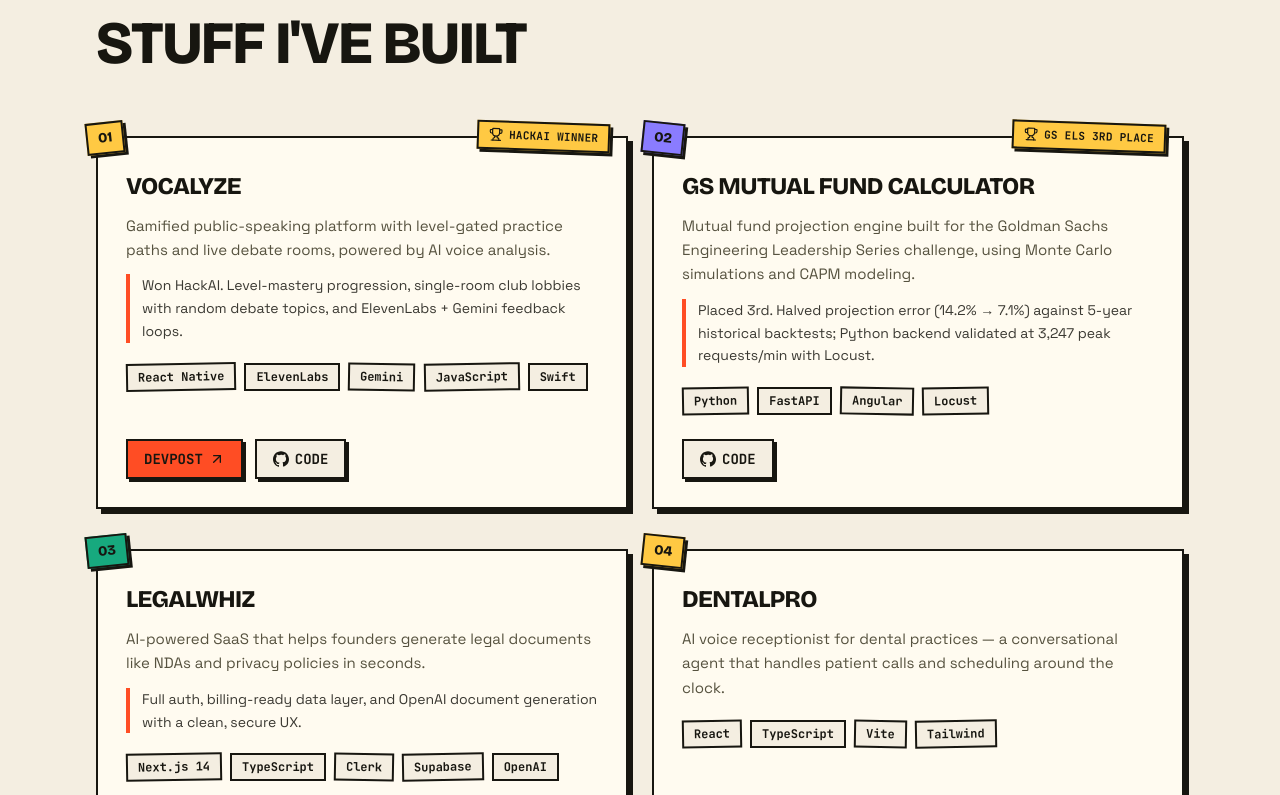
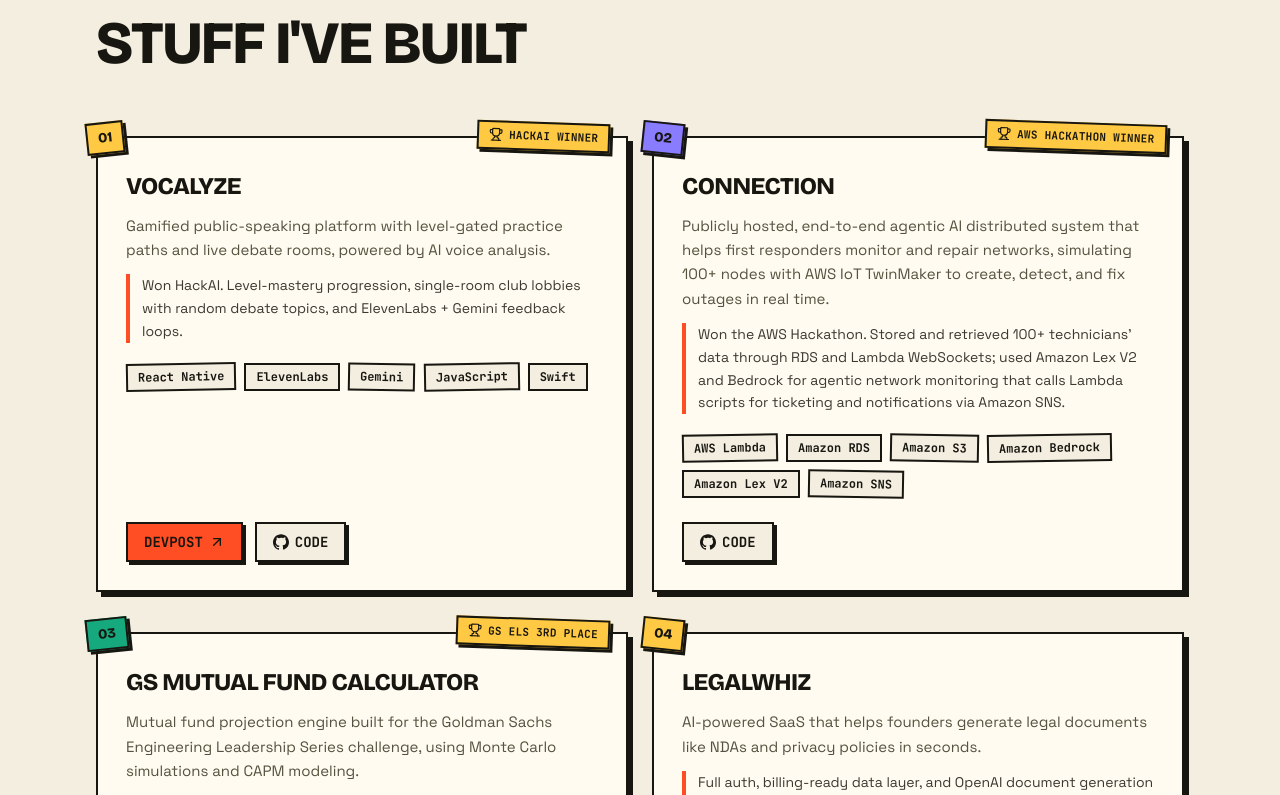
Before and after one commit to jaiom-rola-sp/website, a Next.js app: page / in a window 1280 px wide. Shown: the part 3505-4300 px from the top of the page. Built offline with nearby package versions, Linux system fonts and the light colour scheme; no server answers.

Commit message:
project add

```diff
--- a/content/projects.ts
+++ b/content/projects.ts
@@ -32,6 +32,24 @@
     repo: "Vocalyze-HackAI",
     liveUrl: "https://devpost.com/software/temp-project-cu4oln",
     liveLabel: "Devpost",
+    featured: true,
+  },
+  {
+    title: "Connection",
+    description:
+      "Publicly hosted, end-to-end agentic AI distributed system that helps first responders monitor and repair networks, simulating 100+ nodes with AWS IoT TwinMaker to create, detect, and fix outages in real time.",
+    impact:
+      "Won the AWS Hackathon. Stored and retrieved 100+ technicians' data through RDS and Lambda WebSockets; used Amazon Lex V2 and Bedrock for agentic network monitoring that calls Lambda scripts for ticketing and notifications via Amazon SNS.",
+    award: "AWS Hackathon Winner",
+    tech: [
+      "AWS Lambda",
+      "Amazon RDS",
+      "Amazon S3",
+      "Amazon Bedrock",
+      "Amazon Lex V2",
+      "Amazon SNS",
+    ],
+    repo: "firtconnect",
     featured: true,
   },
   {
```
Also changed, not shown: 1 other file (tests, documents, lock files or other folders).
